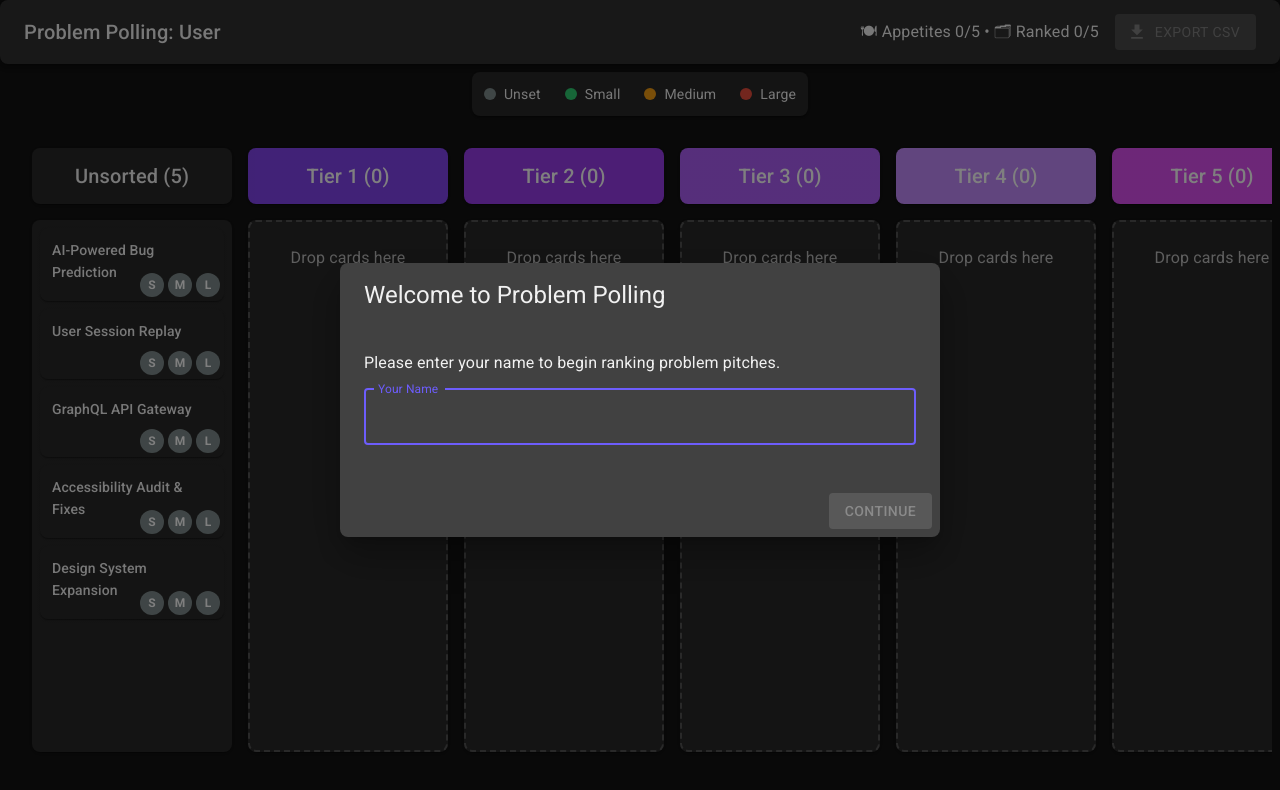
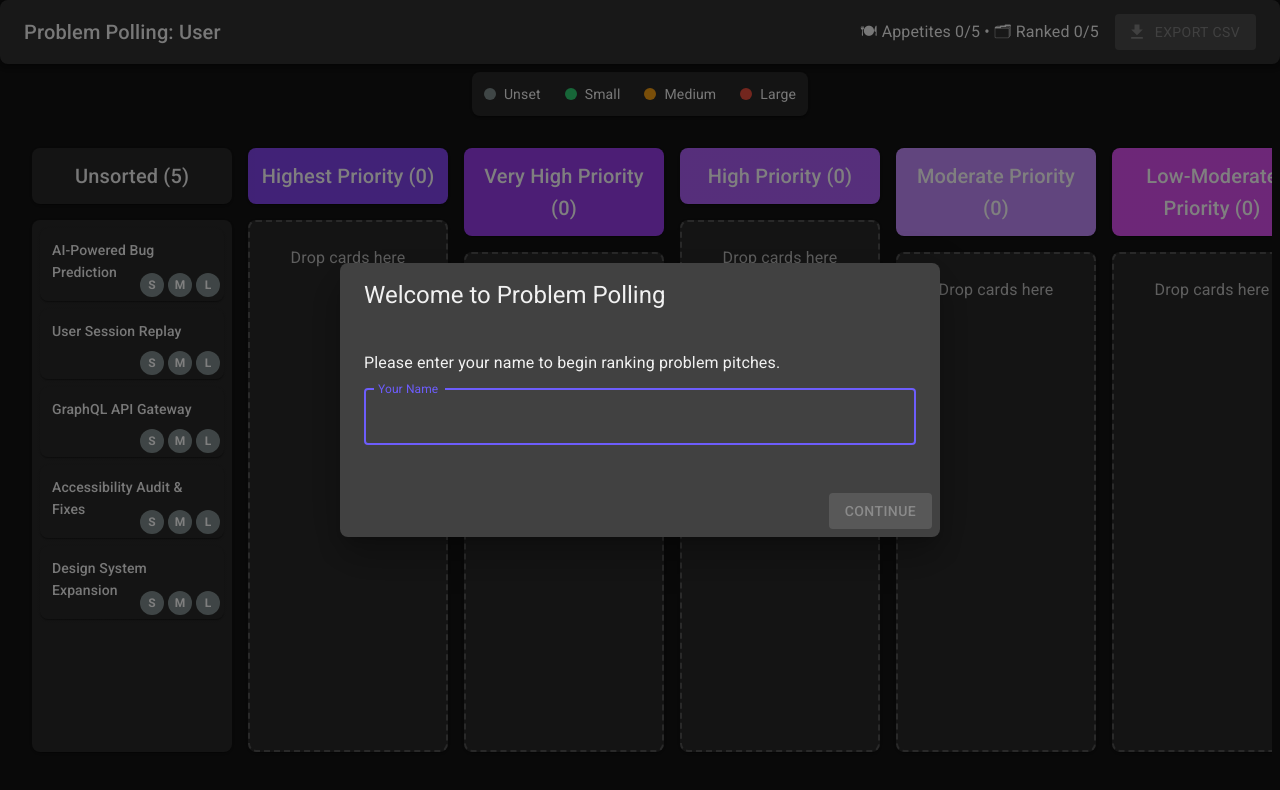
Before and after one commit to chase-grey/tier-list-of-problems, a React (Vite) app: page / in a window 1280 px wide. Shown: the top 790 px of the page. Built offline with nearby package versions, Linux system fonts and the light colour scheme.

Commit message:
Update tier labels to descriptive priority names. Changes: (1) Replace 'Tier N' with descriptive labels like 'Highest Priority', (2) Update labels in both drag-and-drop UI and dropdown fallback, (3) Maintain consistent naming across components

```diff
--- a/src/components/VotingBoard/BucketColumn.tsx
+++ b/src/components/VotingBoard/BucketColumn.tsx
@@ -19,7 +19,25 @@ interface BucketColumnProps {
 const BucketColumn = ({ tier, pitches, votes, onAppetiteChange }: BucketColumnProps) => {
   const isUnsorted = tier === null;
   const columnId = isUnsorted ? 'unsorted' : `tier-${tier}`;
-  const title = isUnsorted ? 'Unsorted' : `Tier ${tier}`;
+
+  // Get the priority label based on tier number
+  const getPriorityLabel = (tierNumber: number | null): string => {
+    if (tierNumber === null) return 'Unsorted';
+
+    switch (tierNumber) {
+      case 1: return 'Highest Priority';
+      case 2: return 'Very High Priority';
+      case 3: return 'High Priority';
+      case 4: return 'Moderate Priority';
+      case 5: return 'Low-Moderate Priority';
+      case 6: return 'Low Priority';
+      case 7: return 'Very Low Priority';
+      case 8: return 'Not a Priority';
+      default: return `Tier ${tierNumber}`;
+    }
+  };
+
+  const title = getPriorityLabel(tier);
 
   // Get background color for the column header
   const getHeaderColor = () => {
--- a/src/components/VotingBoard/KanbanContainer.tsx
+++ b/src/components/VotingBoard/KanbanContainer.tsx
@@ -87,11 +87,28 @@ const KanbanContainer = ({
                 <MenuItem value="">
                   <em>Unsorted</em>
                 </MenuItem>
-                {tiers.map(tier => (
-                  <MenuItem key={tier} value={tier}>
-                    Tier {tier}
-                  </MenuItem>
-                ))}
+                {tiers.map(tier => {
+                  // Get descriptive priority name for each tier
+                  const priorityName = (() => {
+                    switch (tier) {
+                      case 1: return 'Highest Priority';
+                      case 2: return 'Very High Priority';
+                      case 3: return 'High Priority';
+                      case 4: return 'Moderate Priority';
+                      case 5: return 'Low-Moderate Priority';
+                      case 6: return 'Low Priority';
+                      case 7: return 'Very Low Priority';
+                      case 8: return 'Not a Priority';
+                      default: return `Tier ${tier}`;
+                    }
+                  })();
+
+                  return (
+                    <MenuItem key={tier} value={tier}>
+                      {priorityName}
+                    </MenuItem>
+                  );
+                })}
               </Select>
             </FormControl>
 
```
